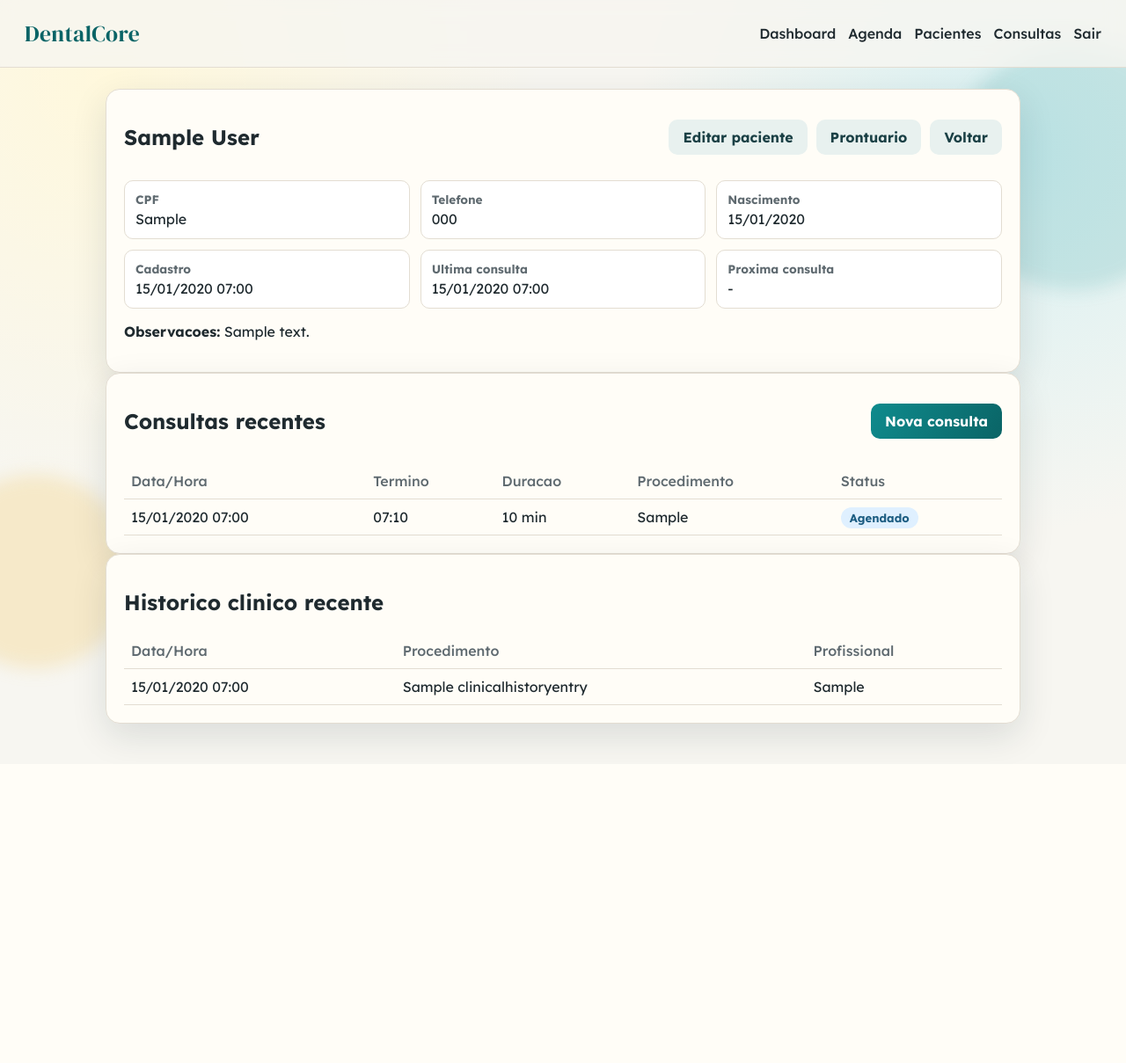
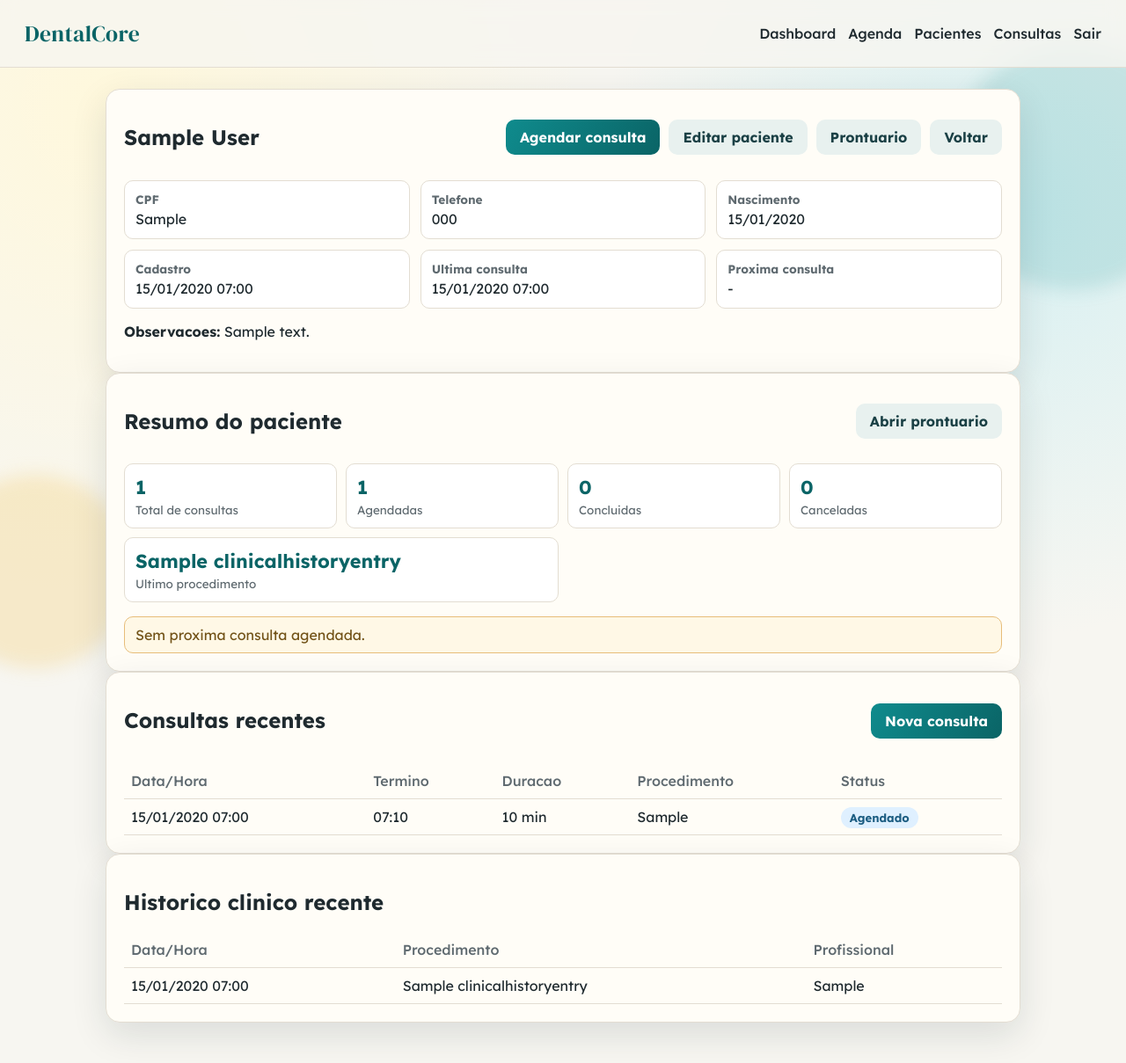
Before and after one commit to nicolasinohue/DentalCore, a Django app: page /patients/1/ in a window 1280 px wide. Shown: the whole page at 88% size. Before the commit the page ends 857 px from the top, so only its background shows below. Run offline with Django 5.2, Linux system fonts and the light colour scheme; a user stored in the database is signed in; tables that the repository leaves empty hold one stand-in row (values such as "Sample post").

Commit message:
Adição do módulo 3

```diff
--- a/app/static/css/styles.css
+++ b/app/static/css/styles.css
@@ -194,6 +194,49 @@ nav a:hover,
 .summary-item strong {
     color: var(--muted);
     font-size: 0.85rem;
+}
+
+.patient-kpi-grid {
+    display: grid;
+    grid-template-columns: repeat(4, minmax(0, 1fr));
+    gap: 10px;
+}
+
+.patient-kpi-grid article {
+    border: 1px solid var(--line);
+    border-radius: 10px;
+    padding: 12px;
+    background: #fff;
+    display: grid;
+    gap: 5px;
+}
+
+.patient-kpi-grid article.wide {
+    grid-column: span 2;
+}
+
+.patient-kpi-grid strong {
+    color: var(--brand-dark);
+    font-size: 1.35rem;
+    overflow-wrap: anywhere;
+}
+
+.patient-kpi-grid span {
+    color: var(--muted);
+    font-size: 0.84rem;
+}
+
+.patient-alerts {
+    display: grid;
+    gap: 8px;
+}
+
+.patient-alerts article {
+    border: 1px solid #e7bd7a;
+    border-radius: 10px;
+    background: #fff8e6;
+    padding: 10px 12px;
+    color: #725318;
 }
 
 .stat-card {
@@ -788,6 +831,10 @@ textarea {
         grid-template-columns: 1fr;
     }
 
+    .patient-kpi-grid {
+        grid-template-columns: 1fr 1fr;
+    }
+
     .search-row {
         flex-direction: column;
     }
--- a/app/templates/patients/detail.html
+++ b/app/templates/patients/detail.html
@@ -7,6 +7,7 @@
     <div class="panel-header">
         <h1>{{ patient.full_name }}</h1>
         <div class="panel-actions">
+            <a class="btn" href="{% url 'appointments_create' %}?patient={{ patient.id }}">Agendar consulta</a>
             <a class="btn btn-light" href="{% url 'patients_edit' patient.id %}">Editar paciente</a>
             <a class="btn btn-light" href="{% url 'patient_record' patient.id %}">Prontuario</a>
             <a class="btn btn-light" href="{% url 'patients_list' %}">Voltar</a>
@@ -27,8 +28,47 @@
 
 <section class="panel">
     <div class="panel-header">
+        <h2>Resumo do paciente</h2>
+        <a class="btn btn-light" href="{% url 'patient_record' patient.id %}">Abrir prontuario</a>
+    </div>
+    <div class="patient-kpi-grid">
+        <article>
+            <strong>{{ patient_summary.total }}</strong>
+            <span>Total de consultas</span>
+        </article>
+        <article>
+            <strong>{{ patient_summary.scheduled }}</strong>
+            <span>Agendadas</span>
+        </article>
+        <article>
+            <strong>{{ patient_summary.completed }}</strong>
+            <span>Concluidas</span>
+        </article>
+        <article>
+            <strong>{{ patient_summary.canceled }}</strong>
+            <span>Canceladas</span>
+        </article>
+        <article class="wide">
+            <strong>{{ patient_summary.last_procedure }}</strong>
+            <span>Ultimo procedimento</span>
+        </article>
+    </div>
+
+    {% if patient_alerts %}
+        <div class="patient-alerts top-gap">
+            {% for alert in patient_alerts %}
+                <article>{{ alert }}</article>
+            {% endfor %}
+        </div>
+    {% else %}
+        <p class="empty top-gap">Cadastro clinico sem pendencias principais.</p>
+    {% endif %}
+</section>
+
+<section class="panel">
+    <div class="panel-header">
         <h2>Consultas recentes</h2>
-        <a class="btn" href="{% url 'appointments_create' %}">Nova consulta</a>
+        <a class="btn" href="{% url 'appointments_create' %}?patient={{ patient.id }}">Nova consulta</a>
     </div>
     {% if appointments %}
         <div class="table-wrap">
--- a/app/templates/patients/list.html
+++ b/app/templates/patients/list.html
@@ -37,6 +37,7 @@
                     <td>{% if patient.next_appointment %}{{ patient.next_appointment.date_time|date:'d/m/Y H:i' }}{% else %}-{% endif %}</td>
                     <td class="actions">
                         <a href="{% url 'patients_detail' patient.id %}">Ver</a>
+                        <a href="{% url 'appointments_create' %}?patient={{ patient.id }}">Agendar</a>
                         <a href="{% url 'patients_edit' patient.id %}">Editar</a>
                         <a href="{% url 'patient_record' patient.id %}">Prontuario</a>
                         <a class="danger-link" href="{% url 'patients_delete' patient.id %}">Excluir</a>
--- a/app/views.py
+++ b/app/views.py
@@ -143,6 +143,35 @@ def _build_agenda_days(appointments, start_day, end_day, now):
             day["canceled"] += 1
 
     return days
+
+
+def _format_cpf_digits(digits):
+    if len(digits) != 11:
+        return None
+    return f"{digits[:3]}.{digits[3:6]}.{digits[6:9]}-{digits[9:]}"
+
+
+def _format_phone_digits(digits):
+    if len(digits) == 11:
+        return f"({digits[:2]}) {digits[2:7]}-{digits[7:]}"
+    if len(digits) == 10:
+        return f"({digits[:2]}) {digits[2:6]}-{digits[6:]}"
+    return None
+
+
+def _is_record_incomplete(record):
+    if not record:
+        return True
+    relevant_fields = [
+        record.chief_complaint,
+        record.medical_history,
+        record.systemic_diseases,
+        record.allergies,
+        record.medications,
+        record.dental_history,
+        record.treatment_plan,
+    ]
+    return not any(value.strip() for value in relevant_fields if value)
 
 
 class UserLoginView(LoginView):
@@ -307,16 +336,16 @@ def patient_list_view(request):
 
     if search:
         search_digits = re.sub(r"\D", "", search)
-        formatted_cpf = (
-            f"{search_digits[:3]}.{search_digits[3:6]}.{search_digits[6:9]}-{search_digits[9:]}"
-            if len(search_digits) == 11
-            else search
-        )
+        formatted_cpf = _format_cpf_digits(search_digits)
+        formatted_phone = _format_phone_digits(search_digits)
         patients = patients.filter(
             Q(full_name__icontains=search)
             | Q(cpf__icontains=search)
-            | Q(cpf__icontains=formatted_cpf)
+            | Q(cpf__icontains=search_digits)
+            | Q(cpf__icontains=formatted_cpf or search)
             | Q(phone__icontains=search)
+            | Q(phone__icontains=search_digits)
+            | Q(phone__icontains=formatted_phone or search)
             | Q(notes__icontains=search)
         )
 
@@ -375,19 +404,45 @@ def patient_create_view(request):
 @role_required(ROLE_ADMIN, ROLE_DENTIST, ROLE_RECEPTION)
 def patient_detail_view(request, patient_id):
     patient = get_object_or_404(Patient, id=patient_id)
-    appointments = patient.appointments.order_by("-date_time")[:10]
+    appointment_qs = patient.appointments.all()
+    appointments = appointment_qs.order_by("-date_time")[:10]
     last_appointment = (
-        patient.appointments.filter(date_time__lt=timezone.now())
+        appointment_qs.filter(date_time__lt=timezone.now())
         .order_by("-date_time")
         .first()
     )
     next_appointment = (
-        patient.appointments.filter(date_time__gte=timezone.now())
+        appointment_qs.filter(date_time__gte=timezone.now())
         .exclude(status=Appointment.STATUS_CANCELED)
         .order_by("date_time")
         .first()
     )
     history_entries = patient.clinical_history_entries.order_by("-performed_at")[:5]
+    latest_history = patient.clinical_history_entries.order_by("-performed_at").first()
+    latest_completed = (
+        appointment_qs.filter(status=Appointment.STATUS_COMPLETED)
+        .order_by("-date_time")
+        .first()
+    )
+    record = getattr(patient, "dental_record", None)
+    patient_summary = {
+        "total": appointment_qs.count(),
+        "scheduled": appointment_qs.filter(status=Appointment.STATUS_SCHEDULED).count(),
+        "completed": appointment_qs.filter(status=Appointment.STATUS_COMPLETED).count(),
+        "canceled": appointment_qs.filter(status=Appointment.STATUS_CANCELED).count(),
+        "last_procedure": (
+            latest_history.procedure_name
+            if latest_history
+            else latest_completed.treatment if latest_completed else "-"
+        ),
+    }
+    patient_alerts = []
+    if _is_record_incomplete(record):
+        patient_alerts.append("Prontuario sem anamnese preenchida.")
+    if not latest_history:
+        patient_alerts.append("Sem evolucao clinica registrada.")
+    if not next_appointment:
+        patient_alerts.append("Sem proxima consulta agendada.")
 
     return render(
         request,
@@ -398,6 +453,8 @@ def patient_detail_view(request, patient_id):
             "last_appointment": last_appointment,
             "next_appointment": next_appointment,
             "history_entries": history_entries,
+            "patient_summary": patient_summary,
+            "patient_alerts": patient_alerts,
         },
     )
 
@@ -630,7 +687,11 @@ def appointment_create_view(request):
             messages.success(request, "Consulta cadastrada com sucesso.")
             return redirect("appointments_list")
     else:
-        form = AppointmentForm()
+        initial = {}
+        patient_id = request.GET.get("patient")
+        if patient_id and Patient.objects.filter(id=patient_id).exists():
+            initial["patient"] = patient_id
+        form = AppointmentForm(initial=initial)
 
     return render(
         request,
```
Also changed, not shown: app/tests.py (+60 -0 lines), README.md.
